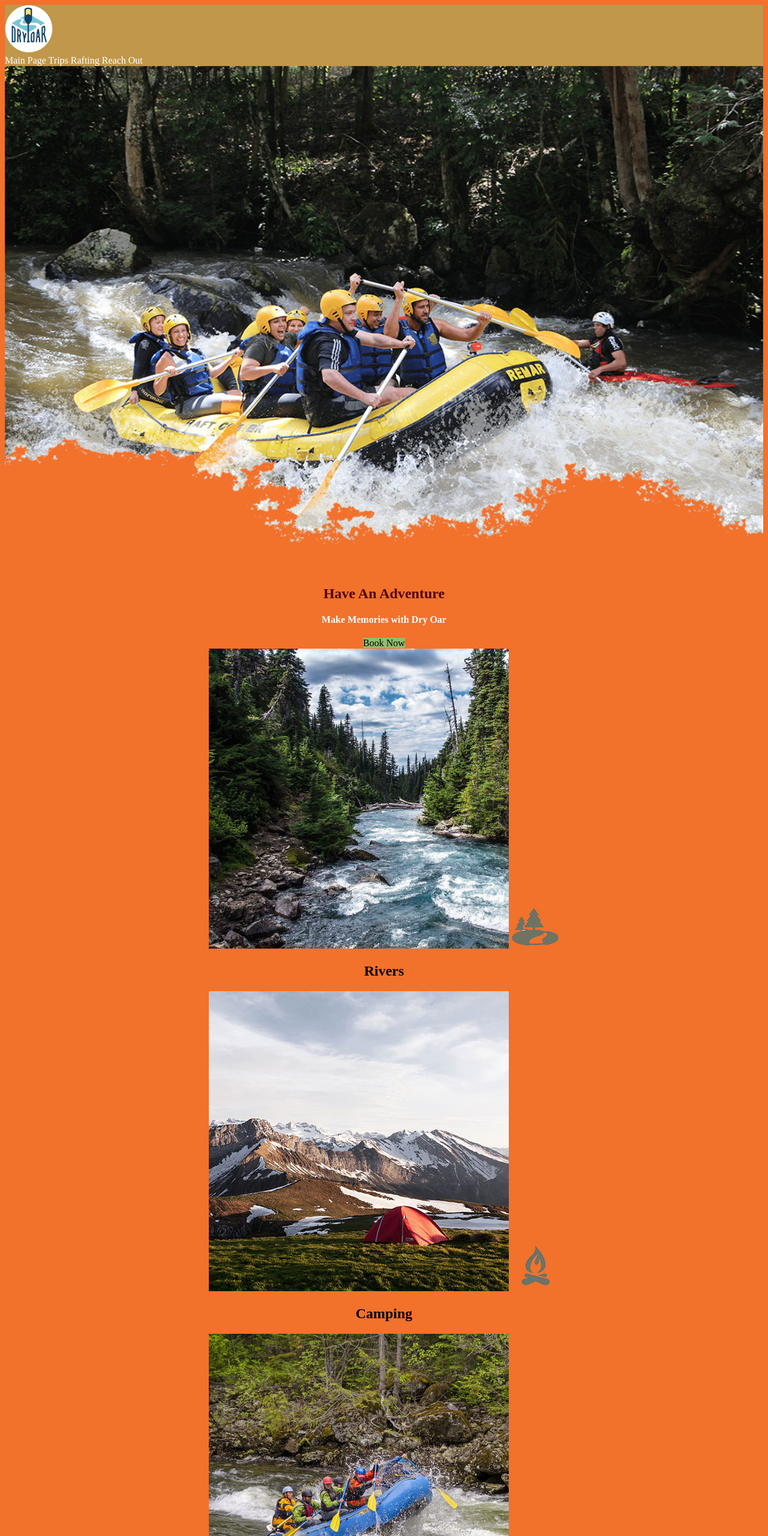
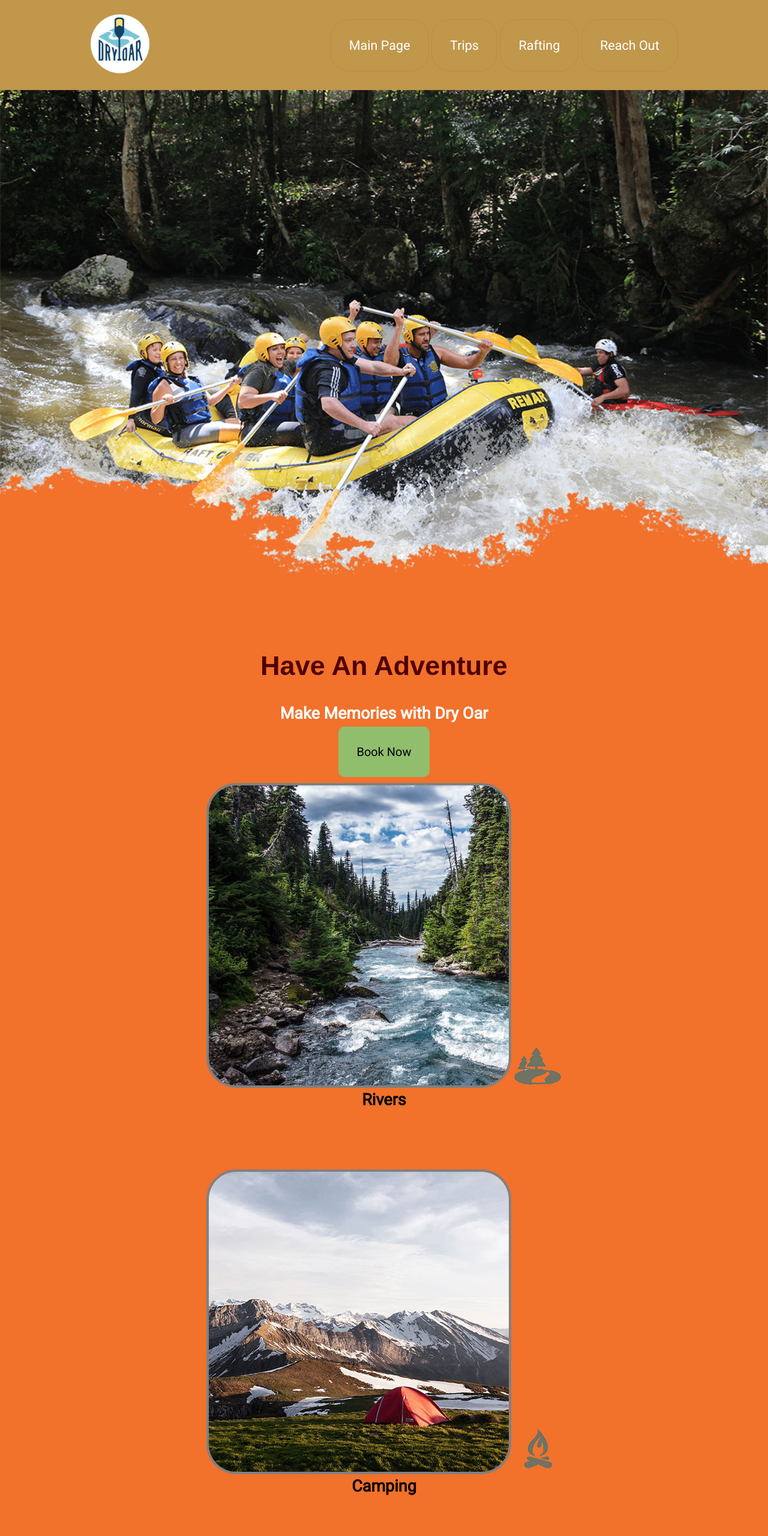
Before and after one commit to cuxogarrido/wdd130, a plain HTML site: page index.html in a window 1280 px wide. Shown: the top 2560 px of the page at 60% size. Drawn offline with Linux system fonts and the light colour scheme; a web font is replaced by a local one.

Commit message:
all changes

```diff
--- a/index.html
+++ b/index.html
@@ -18,7 +18,7 @@
             <a href="index.html" target="_blank">Main Page</a>
             <a href="#" target="_blank">Trips</a>
             <a href="site-plan-rafting.html" target="_blank">Rafting</a>
-            <a href="contact.html" target="_blank">Reach Out</a>
+            <a href="#" target="_blank">Reach Out</a>
         </nav>
         </header>
         <div id="hero">
@@ -30,7 +30,7 @@
                     <h1 class="home-title">Have An Adventure</h1>
                     <h4>Make Memories with Dry Oar</h4>
                     <div class="button-box">
-                        <a href="contact.html" class="book">
+                        <a href="#" target="_blank" class="book">
                             Book Now
                         </a>
                     </div>
@@ -62,7 +62,7 @@
         <section class="msg">
             <h2>More Than Just The Thrill</h2>
             <p>Enjoy the breathtaking scenery. From valleys, meadows, canyons, and high peaks; it's way more than just the rapids. It's a great way to get away from it all and relax amongst all the beauty of the great outdoors. </p>
-            <a class='join' href="rivers.html">Join Us</a>
+            <a class='join' href="#" target="_blank">Join Us</a>
         </section>
         </main>
 
--- /dev/null
+++ b/styles/challenge.css
@@ -0,0 +1,34 @@
+body{
+   margin: 0;
+   width: 1280px;
+
+}
+main{
+  display: flex;
+  justify-content: center;
+  align-items: center;
+  object-fit: contain;
+  width: 100%;
+  height: 400px;
+
+}
+
+
+.img-circle{
+    flex-flow: row;
+    object-fit: contain;
+    width: 20%;
+    vertical-align: middle;
+    margin: 50px;
+    border: 10px solid #332d2d;
+    border-radius: 50%;
+}
+.container {
+    background-color: gray;
+    box-sizing: border-box;
+
+}
+
+.background-img{
+    vertical-align: middle;
+}
--- /dev/null
+++ b/styles/css-box.css
@@ -0,0 +1,33 @@
+body{
+    margin: 50px auto;
+}
+footer {
+    background-color: steelblue;
+    color: white;
+}
+
+footer p {
+    padding: 25px;
+}
+h1{
+    margin: 50px 0;
+}
+nav {
+    background-color: steelblue;
+    padding: 25px;
+}
+a{
+    color: white;
+    padding: 25px;
+}
+p{
+    margin: 50px auto;
+}
+img{
+    border: 4px solid steelblue;
+    text-align: center;
+}
+.image{
+    text-align: center;
+    width: 100%;
+}
--- a/styles/styles.css
+++ b/styles/styles.css
@@ -1,3 +1,6 @@
+
+@import url('https://fonts.googleapis.com/css2?family=Aclonica&family=Alkalami&family=Roboto&display=swap');
+
 .main-para {
     font-size: 1.5em;
     line-height: 1.5em;
@@ -12,6 +15,11 @@
     margin: 0 auto;
 
 }
+.home-grid{
+    display: flex;
+    flex-direction: column;
+
+}
 /*centrar */
 
 
@@ -20,7 +28,11 @@ nav a{
 text-align: center;
 color: rgb(255, 255, 255);
 text-decoration: none;
-
+font-size: 1.2em;
+padding:30px 30px;
+border: 1px solid rgba(0, 0, 0, 0.053);
+border-radius: 30px;
+margin: 0;
 }
 #hero-msg h1, #hero-msg h4{
 
@@ -43,9 +55,17 @@ text-align: center;
 
 body{
    background-color: rgba(242, 113, 43);
+   padding: 0;
+   margin: 0;
+   font-family: "Roboto","San-serif","Arial";
+   font-size: large;
 }
 header{
     background-color: rgba(144, 190, 109,0.5);
+    height:150px;
+    display: flex;
+    align-items: center;
+    justify-content: space-around;
 }
 nav a:hover{
     color: white;
@@ -61,9 +81,7 @@ nav a:hover{
     height: 725px;
     background-color: #f9414446;
 }
-.msg{
-    background-color: #43AA8B;
-}
+
 footer{
     background-color: rgba(144, 190, 109,0.5);
 }
@@ -73,27 +91,84 @@ footer{
 
 
 nav a:hover{
-    background-color: #43AA8B;
+    background-color: rgba(242, 113, 43);
 }
 
 .home-title{
     color: rgb(79, 0, 0);
+    font-family:"Aclonica","Alkalami","arial";
+    font-size: 2.5em;
+
 }
 h4{
     color: white;
+    font-size: 1.5em;
+}
+
+h2{
+    margin: 0;
+    padding: 0;
 }
 .book, .join{
     color: #000000;
     text-decoration: none;
+    font-size: 20px;
+    padding: 30px;
+    border-radius: 10px;
+
 }
 .book:hover, .join:hover{
+    background-color: #523333;
     color: rgb(255, 255, 255);
     text-decoration: underline;
 }
+
+
+
 .msg h2{
-    color: rgb(50, 19, 19);
+    color: rgb(255, 255, 255);
+    background-color: #0000003b;
+    padding: 30px;
+
 }
-.msg p{color: white;}
+.msg p{
+    color: white;
+    font-size: 2em;
+}
+.msg{
+    background-color: #43AA8B;
+    display: flex;
+    flex-direction: column;
+}
+
+.join{
+    width: 30%;
+    margin: 0 auto;
+    margin-bottom: 30px;
+
+}
+#hero-msg{
+    margin: 30px;
+    padding: 10px;
+}
+
+
+
+
+.card-img{
+    border:4px solid gray;
+    border-radius: 50px;
+}
+.home-grid section{
+    margin-bottom: 100px;
+    width: 100%;
+}
+
+
+footer{
+
+    padding: 100px;
+}
 
 footer h3{
     color: rgb(255, 255, 255);
@@ -111,17 +186,28 @@ footer a:hover{
 
 /* widths*/
 
-.icon,.logo{
+.icon{
     width: 80px;
+
+}
+
+.logo{
+    width: 100px;
 }
 #hero-img{
     width: 100%;
+
+
 }
 
 footer p {
     font-size: 1.2em;
+    color: white;
 }
 
 footer p a:hover{
     text-decoration: underline;
 }
+.social a{
+    margin-right: 50px;
+}
```
Also changed, not shown: boxmodel.html (added, +29 -0 lines), challenge.html (added, +35 -0 lines), images/w05_circles.jpeg (added), images/w05_ice_image_desk.jpeg (added), images/w05_ice_image_graphic.png (added), images/w05_ice_image_person.jpeg (added).
